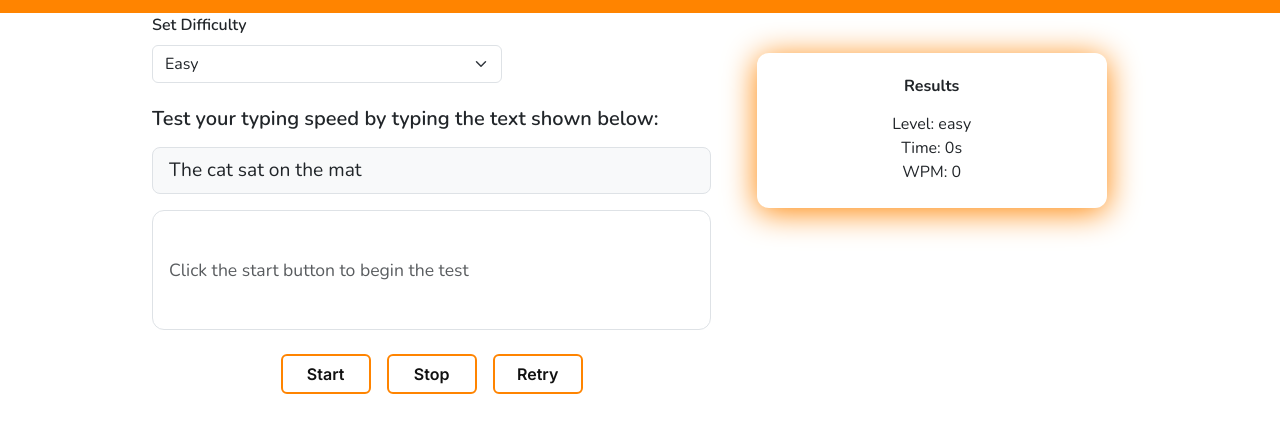
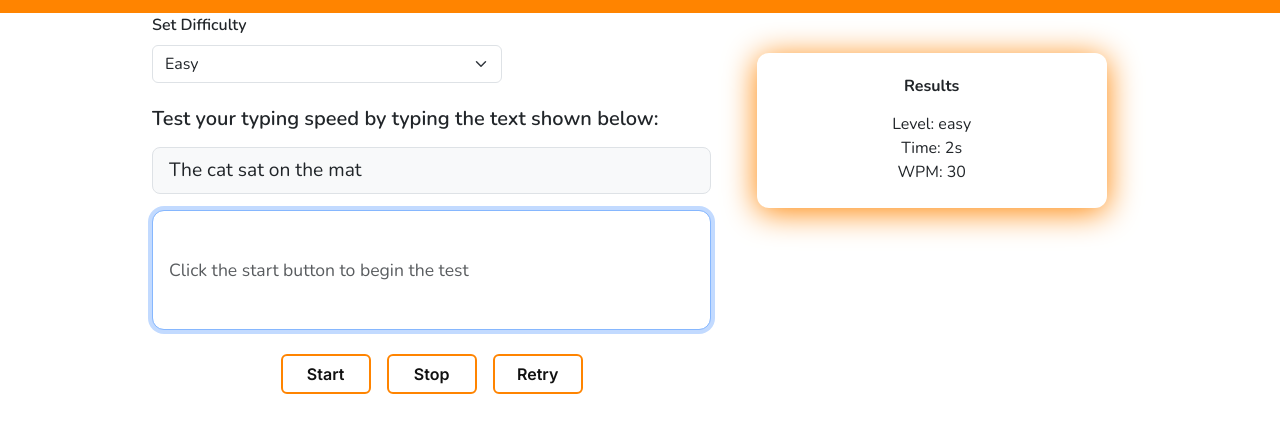
Before and after one commit to bethneyanderson/TypeRacer, a plain HTML site: page index.html in a window 1280 px wide. Both pictures are taken after a click on the button "Start". Shown: the part 129-562 px from the top of the page. Drawn offline with nearby package versions, Linux system fonts and the light colour scheme.

Commit message:
Make buttons functional

```diff
--- a/assets/css/style.css
+++ b/assets/css/style.css
@@ -1 +1,42 @@
 @import url("https://fonts.googleapis.com/css2?family=Alegreya:ital,wght@0,400..900;1,400..900&family= Nunito:ital,wght@0,200..1000;1,200..1000&display=swap");
+
+/* Responsive styles for TypeRacer layout */
+@media (max-width: 991.98px) {
+  .container[style*="max-width: 1000px"] .row.align-items-start {
+    flex-direction: column;
+  }
+  .container[style*="max-width: 1000px"] .col-lg-5 {
+    margin-top: 1.5rem !important;
+  }
+}
+@media (max-width: 767.98px) {
+  .container[style*="max-width: 1000px"] {
+    padding-left: 8px;
+    padding-right: 8px;
+  }
+  .form-control-lg {
+    font-size: 1rem;
+    padding: 0.75rem 1rem;
+  }
+  .p-4 {
+    padding: 1.25rem !important;
+  }
+  .mb-4 {
+    margin-bottom: 1.25rem !important;
+  }
+}
+@media (max-width: 575.98px) {
+  .container[style*="max-width: 1000px"] .p-4 {
+    padding: 0.75rem !important;
+  }
+  .container[style*="max-width: 1000px"] .mb-4 {
+    margin-bottom: 0.75rem !important;
+  }
+  .container[style*="max-width: 1000px"] .form-control-lg {
+    font-size: 0.95rem;
+    padding: 0.5rem 0.75rem;
+  }
+  .container[style*="max-width: 1000px"] .p-4.mb-4 {
+    max-width: 100%;
+  }
+}
--- a/index.html
+++ b/index.html
@@ -18,6 +18,7 @@
     <link
       href="https://fonts.googleapis.com/css2?family=Alegreya:ital,wght@0,400..900;1,400..900&family=Inter:ital,opsz,wght@0,14..32,100..900;1,14..32,100..900&family=Lato:wght@300&family=Merriweather+Sans:ital,wght@0,300..800;1,300..800&family=Nunito:ital,wght@0,200..1000;1,200..1000&family=Open+Sans:ital,wght@0,300..800;1,300..800&family=Oswald:wght@200..700&display=swap"
       rel="stylesheet" />
+    <link rel="stylesheet" href="assets/css/style.css" />
     <title>TypeRacer</title>
   </head>
   <body style="font-family: 'Nunito', sans-serif">
@@ -170,46 +171,90 @@
       src="https://cdn.jsdelivr.net/npm/bootstrap@5.3.6/dist/js/bootstrap.bundle.min.js"
       integrity="sha384-j1CDi7MgGQ12Z7Qab0qlWQ/Qqz24Gc6BM0thvEMVjHnfYGF0rmFCozFSxQBxwHKO"
       crossorigin="anonymous"></script>
-    <style>
-      @media (max-width: 991.98px) {
-        .container[style*='max-width: 1000px'] .row.align-items-start {
-          flex-direction: column;
+    <script>
+      // Typing test logic
+      const referenceText = "The cat sat on the mat";
+      const inputBox = document.querySelector('.form-control.form-control-lg[placeholder]');
+      const buttons = document.querySelectorAll('.d-flex button');
+      const [startBtn, stopBtn, retryBtn] = buttons;
+      const wpmDisplay = document.querySelector('.p-4.mb-4 div div:last-child');
+      const timeDisplay = document.querySelector('.p-4.mb-4 div div:nth-child(2)');
+
+      let startTime = null;
+      let timerInterval = null;
+      let elapsed = 0;
+      let testActive = false;
+
+      function calculateWPM(text, seconds) {
+        if (!seconds) return 0;
+        const words = text.trim().split(/\s+/).length;
+        return Math.round((words / (seconds / 60)));
+      }
+
+      function getCorrectWordsCount(input, reference) {
+        const inputWords = input.trim().split(/\s+/);
+        const refWords = reference.trim().split(/\s+/);
+        let correct = 0;
+        for (let i = 0; i < inputWords.length; i++) {
+          if (inputWords[i] === refWords[i]) correct++;
+          else break;
         }
-        .container[style*='max-width: 1000px'] .col-lg-5 {
-          margin-top: 1.5rem !important;
-        }
+        return correct;
       }
-      @media (max-width: 767.98px) {
-        .container[style*='max-width: 1000px'] {
-          padding-left: 8px;
-          padding-right: 8px;
-        }
-        .form-control-lg {
-          font-size: 1rem;
-          padding: 0.75rem 1rem;
-        }
-        .p-4 {
-          padding: 1.25rem !important;
-        }
-        .mb-4 {
-          margin-bottom: 1.25rem !important;
-        }
+
+      function refWordsSlice(count) {
+        return referenceText.split(/\s+/).slice(0, count).join(' ');
       }
-      @media (max-width: 575.98px) {
-        .container[style*='max-width: 1000px'] .p-4 {
-          padding: 0.75rem !important;
-        }
-        .container[style*='max-width: 1000px'] .mb-4 {
-          margin-bottom: 0.75rem !important;
-        }
-        .container[style*='max-width: 1000px'] .form-control-lg {
-          font-size: 0.95rem;
-          padding: 0.5rem 0.75rem;
-        }
-        .container[style*='max-width: 1000px'] .p-4.mb-4 {
-          max-width: 100%;
-        }
+
+      function updateWPM() {
+        if (!testActive) return;
+        const userInput = inputBox.value;
+        const correctWords = getCorrectWordsCount(userInput, referenceText);
+        const wpm = calculateWPM(refWordsSlice(correctWords), elapsed);
+        wpmDisplay.textContent = `WPM: ${wpm}`;
       }
-    </style>
+
+      function updateTime() {
+        elapsed = Math.floor((Date.now() - startTime) / 1000);
+        timeDisplay.textContent = `Time: ${elapsed}s`;
+        updateWPM();
+      }
+
+      function startTest() {
+        inputBox.value = '';
+        inputBox.disabled = false;
+        inputBox.focus();
+        startTime = Date.now();
+        elapsed = 0;
+        timeDisplay.textContent = 'Time: 0s';
+        wpmDisplay.textContent = 'WPM: 0';
+        testActive = true;
+        timerInterval = setInterval(updateTime, 1000);
+      }
+
+      function stopTest() {
+        clearInterval(timerInterval);
+        updateWPM();
+        inputBox.disabled = true;
+        testActive = false;
+      }
+
+      function retryTest() {
+        stopTest();
+        inputBox.value = '';
+        inputBox.disabled = false;
+        timeDisplay.textContent = 'Time: 0s';
+        wpmDisplay.textContent = 'WPM: 0';
+        elapsed = 0;
+        testActive = false;
+      }
+
+      startBtn.addEventListener('click', () => {
+        if (!testActive) startTest();
+      });
+      stopBtn.addEventListener('click', stopTest);
+      retryBtn.addEventListener('click', retryTest);
+      inputBox.addEventListener('input', updateWPM);
+    </script>
   </body>
 </html>
```
